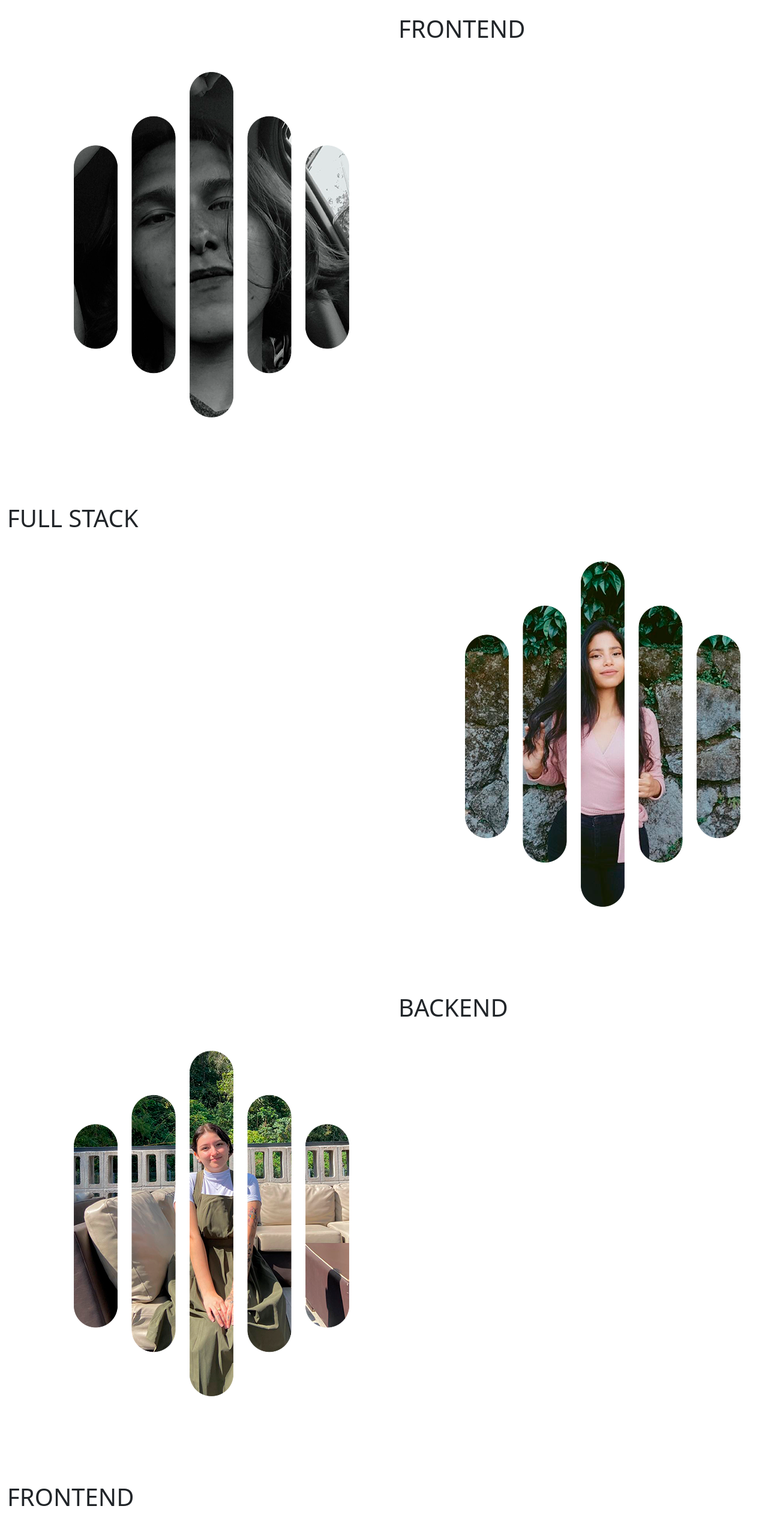
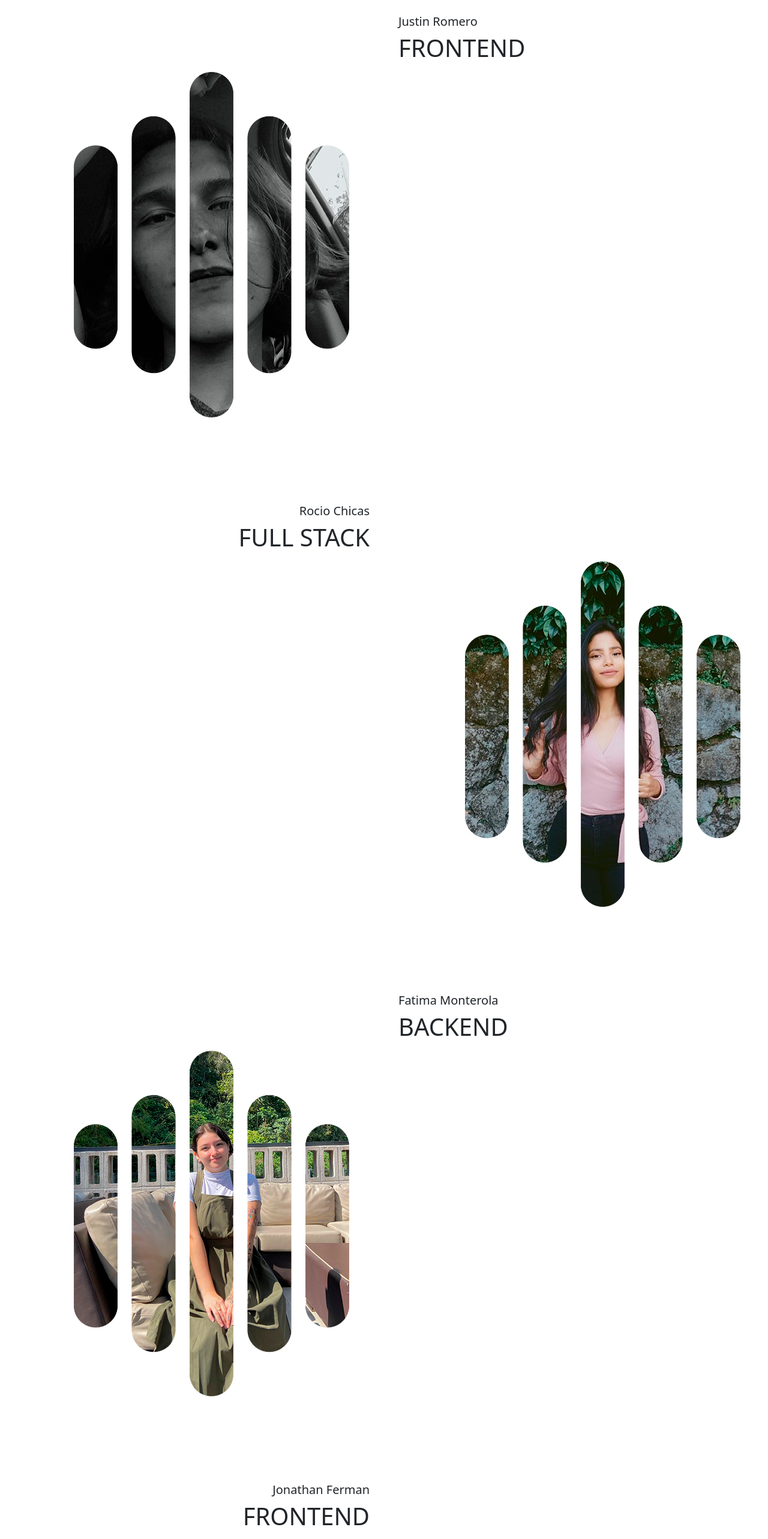
Before and after one commit to shastin245/evilmortyreact, a React (Vite) app: page / in a window 1280 px wide. Shown: the top 2566 px of the page at 60% size. Built offline with nearby package versions, Linux system fonts and the light colour scheme.

Commit message:
Update 2 About Us

```diff
--- a/src/Components/AboutUs.jsx
+++ b/src/Components/AboutUs.jsx
@@ -11,14 +11,15 @@ export default function AboutUs(props) {
 
               <div class = "row align-items-left">
 
-                <div class="col-md-6 container p-4">
+                <div class="col-md-6 align-middle container p-4">
 
                   <img src="Resource/Justin.png"  alt="" />
 
                 </div>
-                <div class="col-md-6 container p-4 ">
+                <div class="col-md-6 container p-4  ">
 
-                  <h1 class=""> FRONTEND </h1>
+                  <h5 class="text-aling-right fw-light"> Justin Romero </h5>
+                  <h1> FRONTEND </h1>
 
                 </div>
 
@@ -32,13 +33,13 @@ export default function AboutUs(props) {
 
               <div class = "row">
 
-                <div class="col-md-6 container p-4">
-
+                <div class="col-md-6 container p-4  text-end ">
+                  <h5 class="text-aling-right fw-light"> Rocio Chicas </h5>
                   <h1 class="text-aling-right"> FULL STACK </h1>
 
                 </div>
 
-                <div class="col-md-6 container p-4 ">
+                <div class="col-md-6 container p-4">
 
                   <img src="Resource/Rocio.png"  alt="" />
 
@@ -60,7 +61,7 @@ export default function AboutUs(props) {
 
                 </div>
                 <div class="col-md-6 container p-4 ">
-
+                  <h5 class="text-aling-right fw-light"> Fatima Monterola </h5>
                   <h1 class=""> BACKEND </h1>
 
                 </div>
@@ -75,9 +76,12 @@ export default function AboutUs(props) {
 
               <div class = "row">
 
-                <div class="col-md-6 container p-4">
+                <div class="col-md-6 container p-4 text-end">
 
-                  <h1 class="text-aling-right"> FRONTEND </h1>
+
+                <h5 class="text-aling-right fw-light"> Jonathan Ferman </h5>
+                  <h1> FRONTEND </h1>
+
 
                 </div>
 
```
